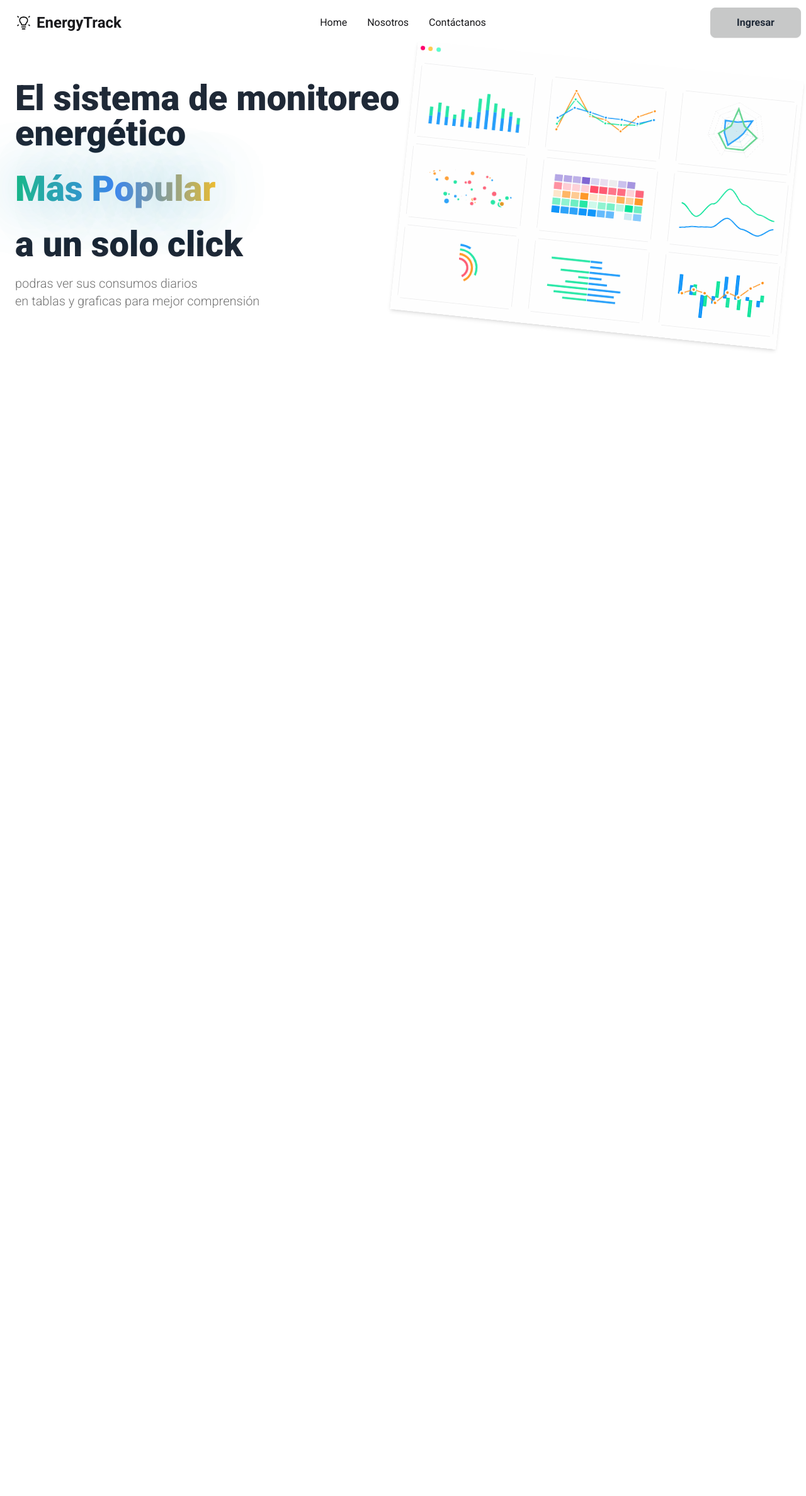
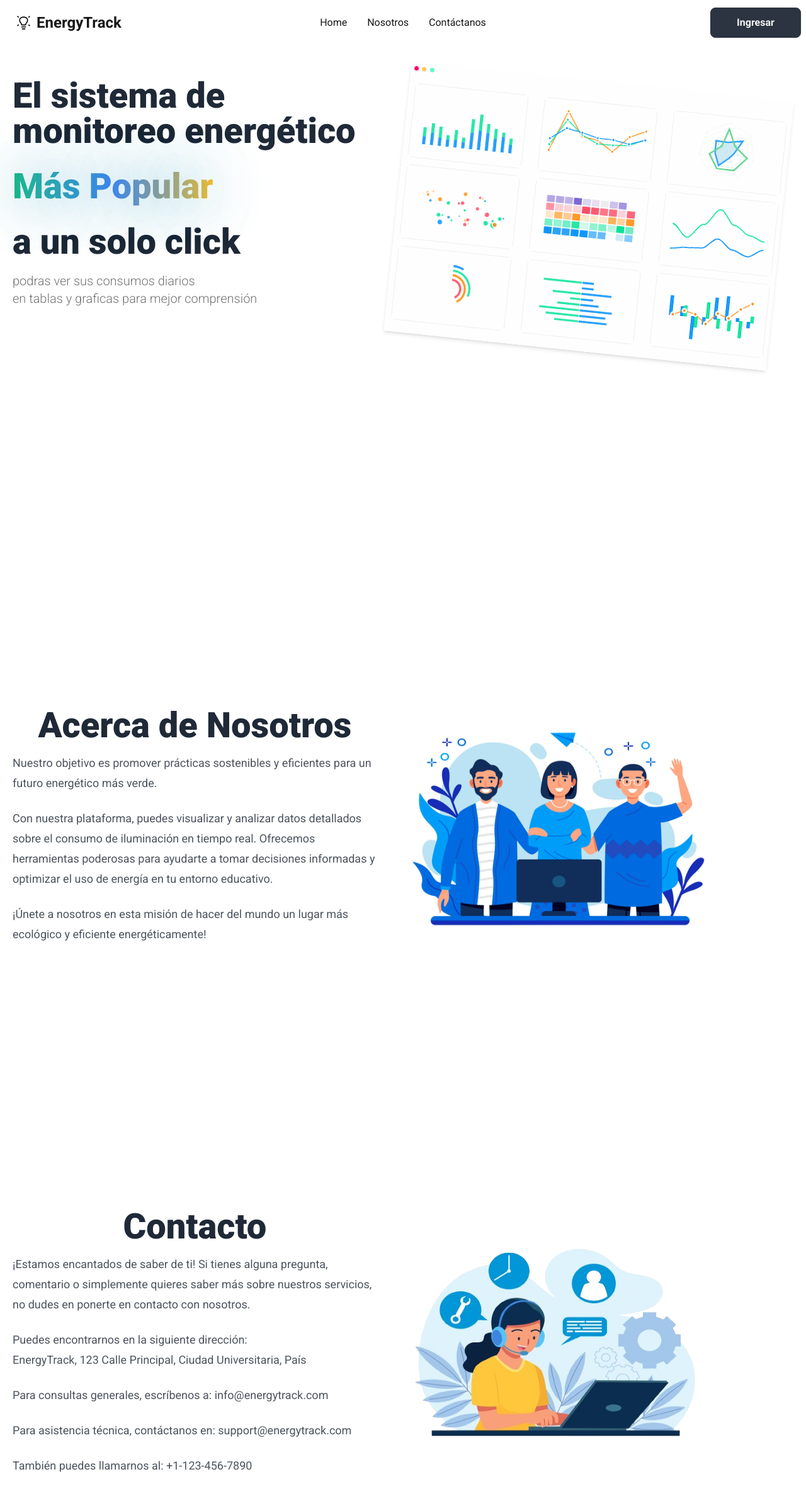
Before and after one commit to YeiversonYurgaky/EnergyTrackFrontv2, a React (Vite) app: page / in a window 1280 px wide. Shown: the top 2376 px of the page at 63% size. Before the commit the page ends 800 px from the top, so only its background shows below. Built offline with nearby package versions, Linux system fonts and the light colour scheme.

Commit message:
➕ Added components to home page

```diff
--- /dev/null
+++ b/src/Components/Contacto.jsx
@@ -0,0 +1,48 @@
+import React from "react";
+import contacto from "../assets/conctacto.png";
+
+const Contacto = () => {
+  return (
+    <main className="text-zinc-900 h-screen flex m-5">
+      <article className="flex">
+        <section className="flex flex-col md:flex-row md:items-center">
+          <div className="md:w-1/2">
+            <header className="prose lg:prose-xl mb-4 ">
+              <h1 className="text-center">Contacto</h1>
+            </header>
+            <body className="prose lg:prose-lg">
+              <p>
+                ¡Estamos encantados de saber de ti! Si tienes alguna pregunta,
+                comentario o simplemente quieres saber más sobre nuestros
+                servicios, no dudes en ponerte en contacto con nosotros.
+              </p>
+              <p>
+                Puedes encontrarnos en la siguiente dirección:
+                <br />
+                EnergyTrack, 123 Calle Principal, Ciudad Universitaria, País
+              </p>
+              <p>
+                Para consultas generales, escríbenos a: info@energytrack.com
+              </p>
+              <p>
+                Para asistencia técnica, contáctanos en: support@energytrack.com
+              </p>
+              <p>También puedes llamarnos al: +1-123-456-7890</p>
+            </body>
+          </div>
+          <div className="md:w-1/2 ml-8">
+            <picture>
+              <img
+                src={contacto}
+                alt="imagen de contacto"
+                className="w-[31.25rem] h-[28.125rem]  rounded-lg"
+              />
+            </picture>
+          </div>
+        </section>
+      </article>
+    </main>
+  );
+};
+
+export default Contacto;
--- a/src/Components/Home.jsx
+++ b/src/Components/Home.jsx
@@ -4,7 +4,7 @@ import tablas from "../assets/tablas.png";
 
 const Home = () => {
   return (
-    <main className="flex m-6 text-neutral-500 font-light">
+    <main className="flex h-screen m-5 justify-center">
       <section className="flex flex-col flex-1 ">
         <article className="articulo prose lg:prose-xl ">
           <h1>
@@ -20,13 +20,17 @@ const Home = () => {
             <p>a un solo click</p>
           </h1>
         </article>
-        <article className="text-xl mt-5">
+        <article className="text-xl mt-5 text-neutral-500 font-light">
           <p>podras ver sus consumos diarios</p>
           <p> en tablas y graficas para mejor comprensión</p>
         </article>
       </section>
-      <section className="flex flex-1  origin-center">
-        <img className="flex shadow-md rotate-6" src={tablas} alt="tablas" />
+      <section className="flex flex-1 z-10 mr-5 ">
+        <img
+          className="flex shadow-md rotate-6 items-center mt-9 h-[26.875rem]"
+          src={tablas}
+          alt="tablas"
+        />
       </section>
     </main>
   );
--- a/src/Components/HomeContent.jsx
+++ b/src/Components/HomeContent.jsx
@@ -1,5 +1,7 @@
 import React from "react";
+import Contacto from "./Contacto";
 import Home from "./Home";
+import Nosotros from "./Nosotros";
 
 const HomeContent = () => {
   return (
@@ -7,6 +9,12 @@ const HomeContent = () => {
       <div id="home">
         <Home />
       </div>
+      <div>
+        <Nosotros />
+      </div>
+      <div>
+        <Contacto />
+      </div>
     </>
   );
 };
--- a/src/Components/Navbard.jsx
+++ b/src/Components/Navbar.jsx
@@ -3,6 +3,11 @@ import logo from "../assets/logo.svg";
 
 const Navbard = () => {
   const [isScrolled, setIsScrolled] = useState(false);
+  const navbarClasses = `navbar bg-base-100 text-zinc-900 ${
+    isScrolled
+      ? "fixed top-0 inset-x-0 z-50 shadow bg-transparent backdrop-blur-xl"
+      : "bg-transparent transition-colors duration-300 ease-in-out"
+  }`;
 
   useEffect(() => {
     const handleScroll = () => {
@@ -23,7 +28,7 @@ const Navbard = () => {
   }, []);
 
   return (
-    <div className="navbar bg-base-100 text-zinc-900 {`navbar ${isScrolled ? 'bg-gray-900' : 'bg-transparent'} transition-colors duration-300 ease-in-out`}">
+    <div className={navbarClasses}>
       <div className="navbar-start">
         <div className="dropdown">
           <div tabIndex={0} role="button" className="btn btn-ghost lg:hidden">
@@ -47,13 +52,13 @@ const Navbard = () => {
             className="menu menu-sm dropdown-content mt-3 z-[1] text-base p-2 shadow bg-base-100 rounded-box w-52"
           >
             <li>
-              <a>Home</a>
+              <a href="#home">Home</a>
             </li>
             <li>
-              <a>Nosotros</a>
+              <a href="#nosotros">Nosotros</a>
             </li>
             <li>
-              <a>Contáctanos</a>
+              <a href="#contacto">Contáctanos</a>
             </li>
           </ul>
         </div>
@@ -65,18 +70,20 @@ const Navbard = () => {
       <div className="navbar-center hidden lg:flex">
         <ul className="menu menu-horizontal text-base px-1">
           <li>
-            <a>Home</a>
+            <a href="#home">Home</a>
           </li>
           <li>
-            <a>Nosotros</a>
+            <a href="#nosotros">Nosotros</a>
           </li>
           <li>
-            <a>Contáctanos</a>
+            <a href="#contacto">Contáctanos</a>
           </li>
         </ul>
       </div>
       <div className="navbar-end">
-        <a className="btn btn-active text-base w-36">Ingresar</a>
+        <a className="btn btn-neutral text-neutral-100 text-base w-36">
+          Ingresar
+        </a>
       </div>
     </div>
   );
--- /dev/null
+++ b/src/Components/Nosotros.jsx
@@ -0,0 +1,46 @@
+import React from "react";
+import nosotros from "../assets/nosotros.png";
+
+const Nosotros = () => {
+  return (
+    <main className="text-zinc-900 h-screen m-5 flex ">
+      <article className="flex">
+        <section className="flex flex-col md:flex-row md:items-center">
+          <div className="md:w-1/2">
+            <header className="prose mb-4 lg:prose-xl">
+              <h1 className="text-center">Acerca de Nosotros</h1>
+            </header>
+            <body className="prose lg:prose-lg">
+              <p>
+                Nuestro objetivo es promover prácticas sostenibles y eficientes
+                para un futuro energético más verde.
+              </p>
+              <p>
+                Con nuestra plataforma, puedes visualizar y analizar datos
+                detallados sobre el consumo de iluminación en tiempo real.
+                Ofrecemos herramientas poderosas para ayudarte a tomar
+                decisiones informadas y optimizar el uso de energía en tu
+                entorno educativo.
+              </p>
+              <p>
+                ¡Únete a nosotros en esta misión de hacer del mundo un lugar más
+                ecológico y eficiente energéticamente!
+              </p>
+            </body>
+          </div>
+          <div className="ml-10 md:w-1/2">
+            <picture>
+              <img
+                src={nosotros}
+                alt="about us"
+                className="w-[31.25rem] rounded-lg h-[28.125rem]"
+              />
+            </picture>
+          </div>
+        </section>
+      </article>
+    </main>
+  );
+};
+
+export default Nosotros;
--- a/src/Pages/NavbarPage.jsx
+++ b/src/Pages/NavbarPage.jsx
@@ -1,12 +1,12 @@
 import React from "react";
 import HomeContent from "../Components/HomeContent";
-import Navbard from "../Components/Navbard";
+import Navbar from "../Components/Navbar";
 
 const NavbarPage = () => {
   return (
     <>
       <header>
-        <Navbard />
+        <Navbar />
       </header>
       <section>
         <HomeContent />
```
Also changed, not shown: src/assets/conctacto.png (added), src/assets/nosotros.png (added).
